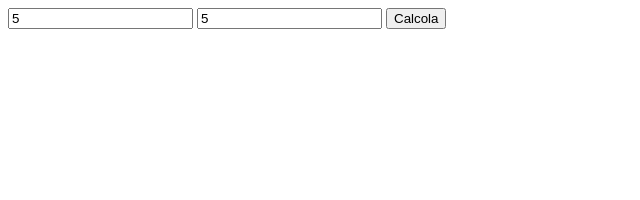
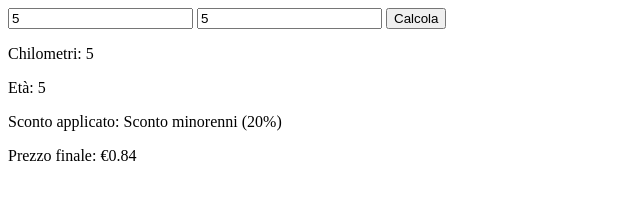
Before and after one commit to fralofa15/js-biglietto-treno-form, a plain HTML site: page index.html in a window 1280 px wide. Both pictures are taken after typing "5", "5" into the empty fields and a click on the button "Calcola". Shown: the whole page, without its empty margins (0-640 px from the left). Drawn offline with Linux system fonts and the light colour scheme.

Commit message:
Creazione in index.html di: - Stampa dati del biglietto Creazione in function.js di: - Output dati del biglietto errati - Output dati del biglietto

```diff
--- a/function.js
+++ b/function.js
@@ -9,7 +9,11 @@ const prezzoAlKm = 0.21;
 
     //Verifica inserimento dei dati
     if (isNaN(km) || isNaN(eta) || km <= 0 || eta <= 0) {
-    console.log("Dati non validi");
+        //Output dati del biglietto errati
+        document.getElementById("output_km").innerText = "Dati non validi";
+        document.getElementById("output_eta").innerText = "Dati non validi";
+        document.getElementById("output_sconto").innerText = "Dati non validi";
+        document.getElementById("output_prezzo").innerText = "Dati non validi";
     } else {
 
         //Calcolo del prezzo del biglietto senza sconti applicati
@@ -27,10 +31,10 @@ if (isNaN(km) || isNaN(eta) || km <= 0 || eta <= 0) {
             tipoSconto = "Sconto over 65 (40%)";
         }
 
-    //Consol.log dei dati importanti
-    console.log(`Chilometri: ${km}`);
-    console.log(`Età: ${eta}`);
-    console.log(`Sconto: ${tipoSconto}`);
-    console.log(`Prezzo finale: €${prezzoBiglietto.toFixed(2)}`);
+        //Output dati del biglietto
+        document.getElementById("output_km").innerText = km;
+        document.getElementById("output_eta").innerText = eta;
+        document.getElementById("output_sconto").innerText = tipoSconto;
+        document.getElementById("output_prezzo").innerText = `€${prezzoBiglietto.toFixed(2)}`;
     }
 }
--- a/index.html
+++ b/index.html
@@ -16,7 +16,13 @@
     <!--Bottone per il calcolo del biglietto-->
     <button id="calcola">Calcola</button>
 
-
+    <!--Output dati del biglietto-->
+    <div id="biglietto">
+        <p>Chilometri: <span id="output_km">-</span></p>
+        <p>Età: <span id="output_eta">-</span></p>
+        <p>Sconto applicato: <span id="output_sconto">-</span></p>
+        <p>Prezzo finale: <span id="output_prezzo">-</span></p>
+    </div>
 
     <script src="function.js"></script>
     <script src="index.js"></script>
```
Lines whose indentation alone changed are shown as unchanged.
